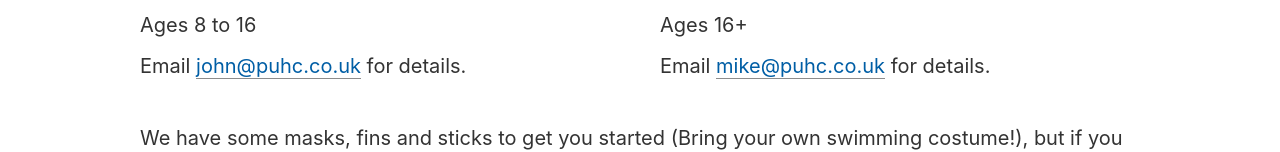
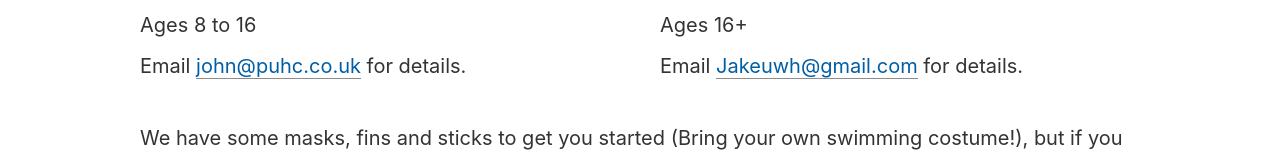
Before and after one commit to andymantell/puhc.co.uk, a plain HTML site: page index.html in a window 1280 px wide. Shown: the part 1247-1399 px from the top of the page. Drawn offline with Linux system fonts and the light colour scheme.

Commit message:
Update index.html

```diff
--- a/index.html
+++ b/index.html
@@ -61,7 +61,7 @@
         <h3>Adult's session</h3>
         <p>Tuesday, 20:30 - 22:15</p>
         <p>Ages 16+</p>
-        <p>Email <a href="mailto:mike@puhc.co.uk">mike@puhc.co.uk</a> for details.</p>
+        <p>Email <a href="mailto:Jakeuwh@gmail.com">Jakeuwh@gmail.com</a> for details.</p>
       </div>
 
       <p>We have some masks, fins and sticks to get you started (Bring your own swimming costume!), but if you want to come regularly we do ask that you bring your own kit. We would be happy to give you recommendations.</p>
```
